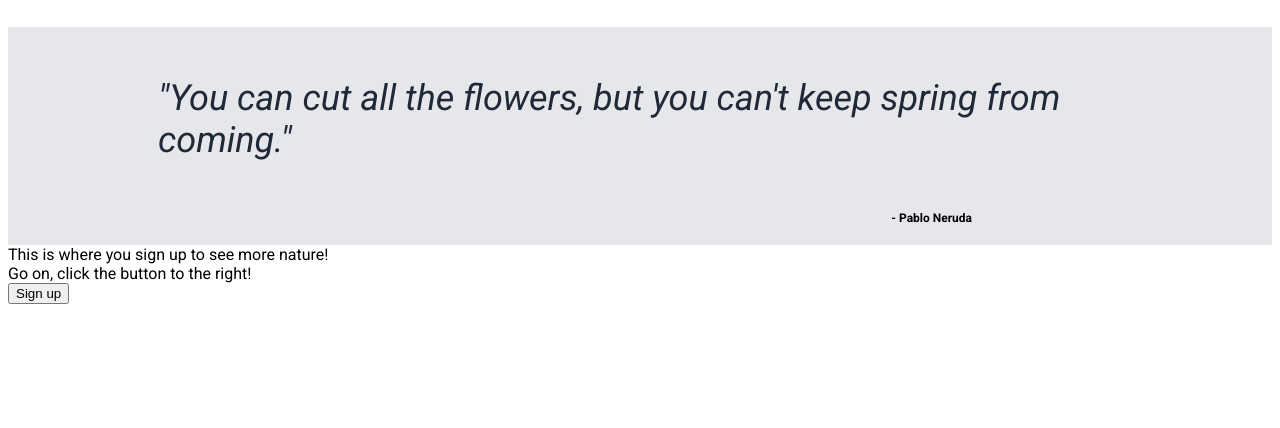
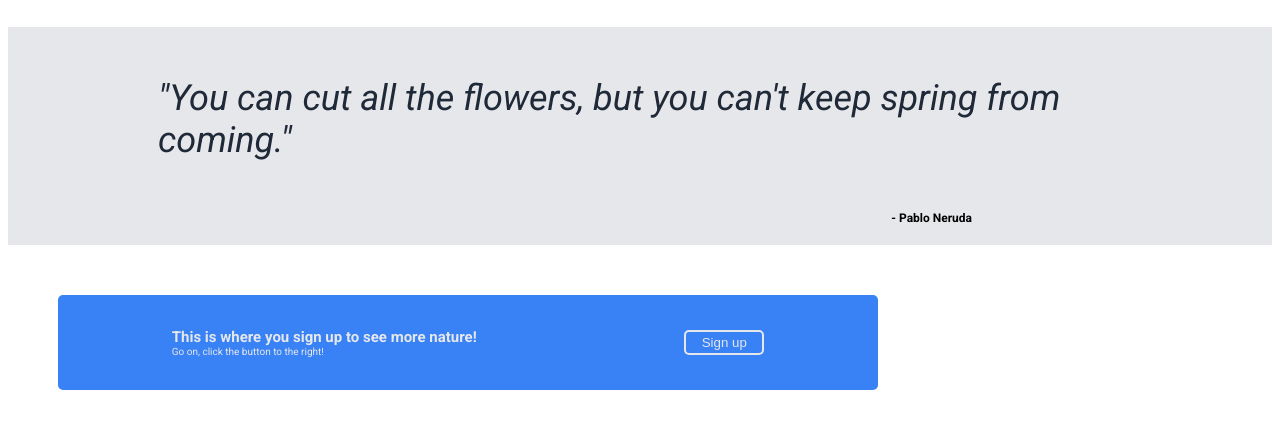
Before and after one commit to Fish-Kelly/landing-page, a plain HTML site: page index.html in a window 1280 px wide. Shown: the part 763-1191 px from the top of the page. Before the commit the page ends 1075 px from the top, so only its background shows below. Drawn offline with Linux system fonts and the light colour scheme; a web font is replaced by a local one.

Commit message:
Push final draft

```diff
--- a/index.html
+++ b/index.html
@@ -54,9 +54,13 @@
         <div class="attribution"><strong>- Pablo Neruda</strong></div>
     </div>
     <div class="footer">
-        <div class="footer-1">This is where you sign up to see more nature!</div>
-        <div class="footer-2">Go on, click the button to the right!</div>
-        <button class="sign-up-2">Sign up</button>
+        <div class="footer-left">
+            <p class="p1">This is where you sign up to see more nature!</p>
+            <p class="p2">Go on, click the button to the right!</p>
+            </div>
+         <div class="footer-right">
+             <button class="footer-button">Sign up</button>
+             </div>
     </div>
 </body>
 </html>
--- a/style.css
+++ b/style.css
@@ -63,7 +63,7 @@ p {
     border-radius: 5px;
     border: none;
     width: 80px;
-    height: 20px;
+    height: 25px;
     margin: 10px 0px;
 }
 
@@ -120,3 +120,51 @@ p {
     padding: 0 300px 20px 0;
     font-size: 12px;
 }
+/* Footer */
+
+.footer {
+   border: solid 10px #3882F6;
+   width: 800px;
+   height: 75px;
+   background-color: #3882F6;
+   display: flex;
+   margin: 50px;
+   border-radius: 5px;
+   justify-content: space-around;
+}
+
+.footer-left {
+    display: flex;
+    flex-direction: column;
+    justify-content: center;
+    align-items: flex-start;
+    color:#E5E7EB
+}
+
+.footer-right {
+    display: flex;
+    align-items: center;
+    justify-content: flex-end;
+}
+
+.footer-button {
+    width: 80px;
+    height: 25px;
+    display: flex;
+    justify-content: center;
+    align-items: center;
+    background-color:#3882F6;
+    color:#E5E7EB;
+    border:#E5E7EB solid 2px;
+    border-radius: 5px;
+
+}
+
+.p1 {
+    font-weight: bold;
+    font-size: 15px;
+}
+
+.p2 {
+    font-size: 10px;
+}
```
